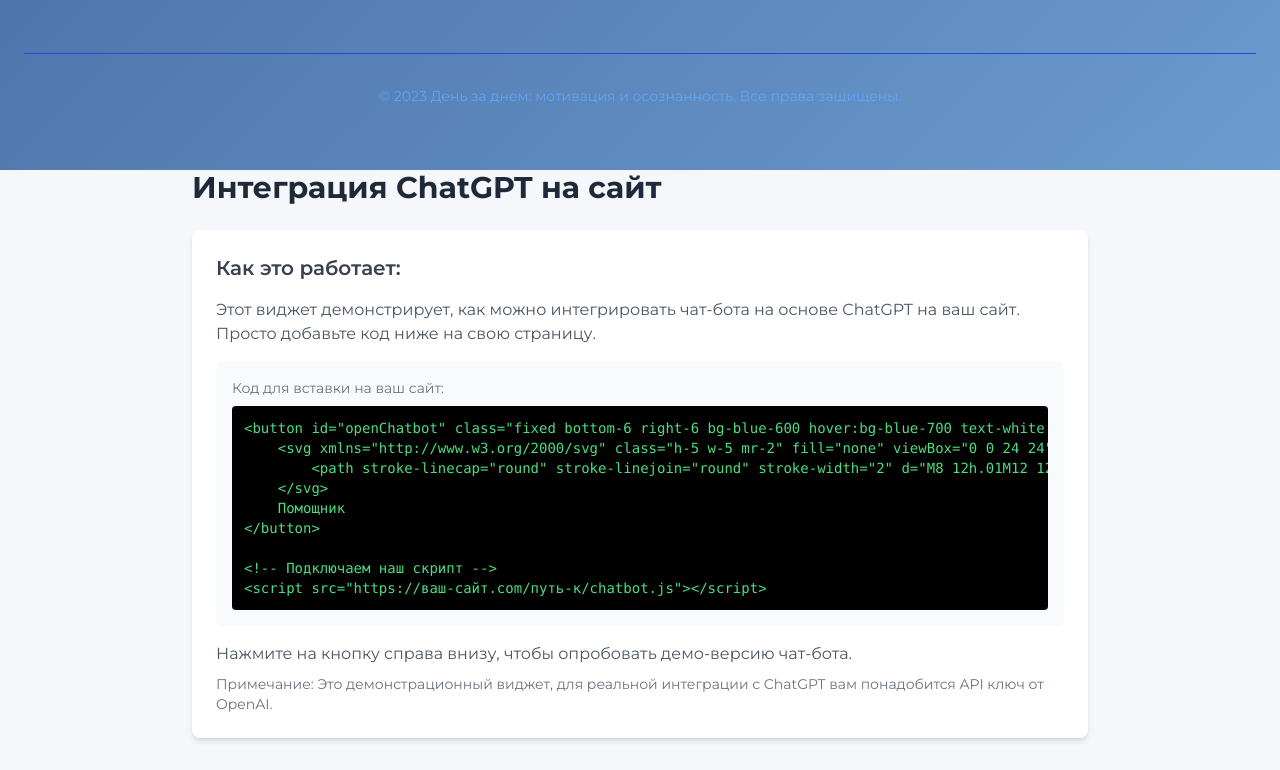
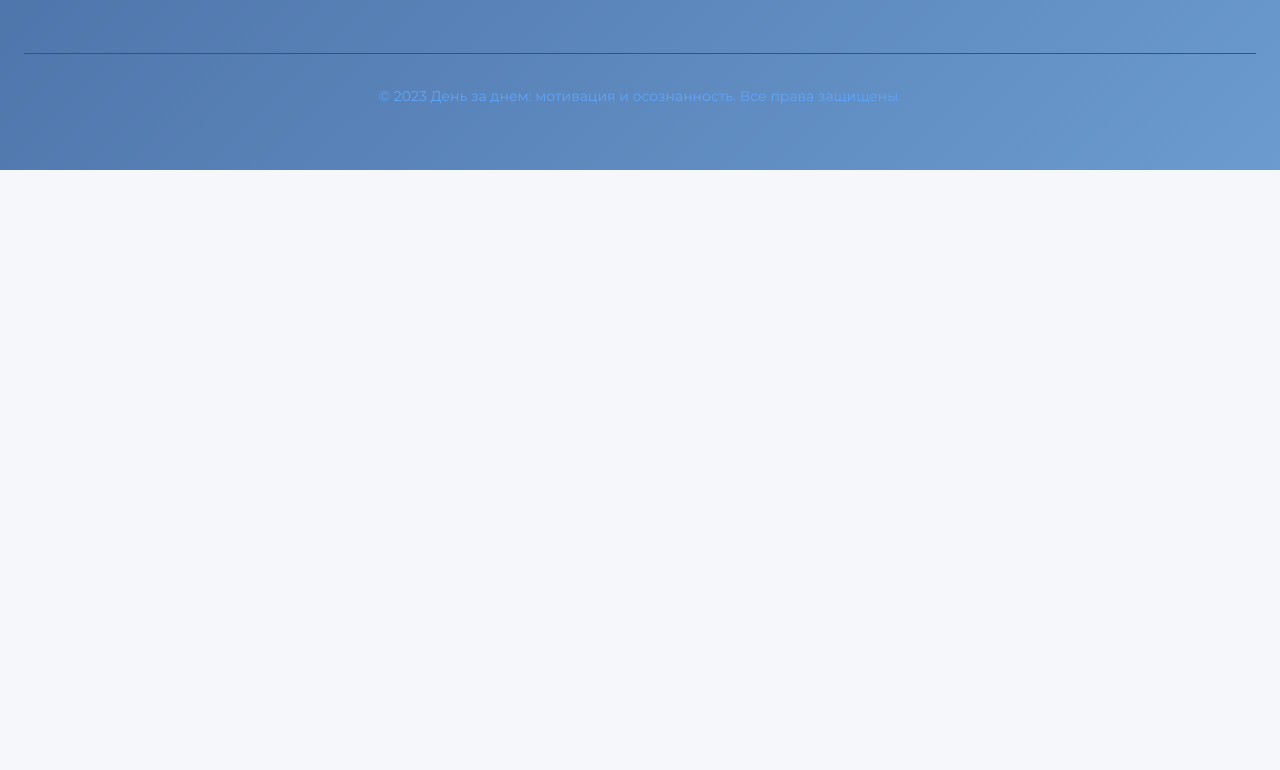
Before and after one commit to qbsgsjqk2102/mindfulness1, a plain HTML site: page index.html in a window 1280 px wide. Shown: the part 5972-6742 px from the top of the page. After the commit the page ends 6142 px from the top, so only its background shows below. Drawn offline with nearby package versions, Linux system fonts and the light colour scheme.

Commit message:
Update index.html

```diff
--- a/index.html
+++ b/index.html
@@ -1250,31 +1250,6 @@
         }
     </style>
 </head>
-<body class="bg-gray-100 min-h-screen p-4">
-    <div class="max-w-4xl mx-auto">
-        <h1 class="text-3xl font-bold text-gray-800 mb-6">Интеграция ChatGPT на сайт</h1>
-
-        <div class="bg-white rounded-lg shadow-md p-6 mb-8">
-            <h2 class="text-xl font-semibold text-gray-700 mb-4">Как это работает:</h2>
-            <p class="text-gray-600 mb-4">Этот виджет демонстрирует, как можно интегрировать чат-бота на основе ChatGPT на ваш сайт. Просто добавьте код ниже на свою страницу.</p>
-
-            <div class="bg-gray-50 p-4 rounded-md mb-4">
-                <p class="text-sm text-gray-500 mb-2">Код для вставки на ваш сайт:</p>
-                <pre class="bg-black text-green-400 p-3 rounded overflow-x-auto text-sm">&lt;button id="openChatbot" class="fixed bottom-6 right-6 bg-blue-600 hover:bg-blue-700 text-white font-medium py-3 px-4 rounded-full shadow-lg flex items-center transition-all"&gt;
-    &lt;svg xmlns="http://www.w3.org/2000/svg" class="h-5 w-5 mr-2" fill="none" viewBox="0 0 24 24" stroke="currentColor"&gt;
-        &lt;path stroke-linecap="round" stroke-linejoin="round" stroke-width="2" d="M8 12h.01M12 12h.01M16 12h.01M21 12c0 4.418-4.03 8-9 8a9.863 9.863 0 01-4.255-.949L3 20l1.395-3.72C3.512 15.042 3 13.574 3 12c0-4.418 4.03-8 9-8s9 3.582 9 8z" /&gt;
-    &lt;/svg&gt;
-    Помощник
-&lt;/button&gt;
-
-&lt;!-- Подключаем наш скрипт --&gt;
-&lt;script src="https://ваш-сайт.com/путь-к/chatbot.js"&gt;&lt;/script&gt;</pre>
-            </div>
-
-            <p class="text-gray-600 mb-2">Нажмите на кнопку справа внизу, чтобы опробовать демо-версию чат-бота.</p>
-            <p class="text-gray-500 text-sm">Примечание: Это демонстрационный виджет, для реальной интеграции с ChatGPT вам понадобится API ключ от OpenAI.</p>
-        </div>
-    </div>
 
     <!-- Кнопка чат-бота -->
     <button id="openChatbot" class="fixed bottom-6 right-6 bg-blue-600 hover:bg-blue-700 text-white font-medium py-3 px-4 rounded-full shadow-lg flex items-center transition-all animate-pulse" onclick="toggleChatbot()">
```
